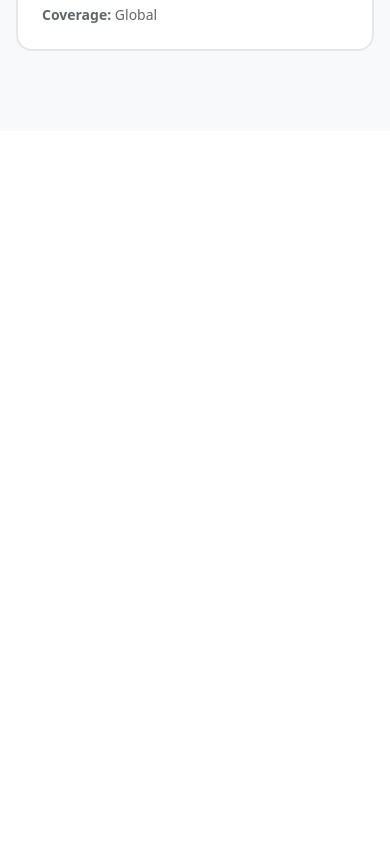
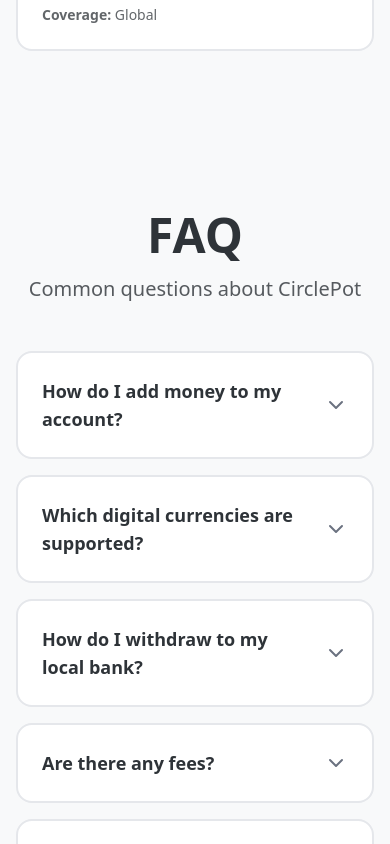
Before and after one commit to DevBigEazi/circlepot-landing-page, a React (Vite) app: page / in a window 390 px wide. Shown: the part 5960-6804 px from the top of the page. Before the commit the page ends 6091 px from the top, so only its background shows below. Built offline with nearby package versions, Linux system fonts and the light colour scheme.

Commit message:
feat: added FAQ section

```diff
--- /dev/null
+++ b/src/components/FAQSection.tsx
@@ -0,0 +1,48 @@
+import React from 'react';
+import { ChevronDown, ChevronUp } from 'lucide-react';
+import type { ThemeColors } from '../types';
+import { faqs } from '../data/constants';
+
+interface FAQSectionProps {
+  colors: ThemeColors;
+  openFaq: number | null;
+  setOpenFaq: (index: number | null) => void;
+}
+
+export const FAQSection: React.FC<FAQSectionProps> = ({ colors, openFaq, setOpenFaq }) => {
+  return (
+    <section className="py-20" style={{ backgroundColor: colors.background }}>
+      <div className="max-w-4xl mx-auto px-4 sm:px-6 lg:px-8">
+        <div className="text-center mb-12 animate-fadeIn">
+          <h2 className="text-5xl font-bold mb-4" style={{ color: colors.text }}>FAQ</h2>
+          <p className="text-xl font-medium" style={{ color: colors.text, opacity: 0.8 }}>Common questions about CirclePot</p>
+        </div>
+
+        <div className="space-y-4">
+          {faqs.map((faq, index) => (
+            <div key={index} className="border-2 rounded-2xl overflow-hidden transition-all duration-300 animate-slideUp" style={{ backgroundColor: colors.surface, borderColor: openFaq === index ? colors.primary : colors.border, animationDelay: `${index * 0.1}s` }}>
+              <button
+                className="flex justify-between items-center w-full p-6 text-left transition-colors hover:opacity-90"
+                onClick={() => setOpenFaq(openFaq === index ? null : index)}
+              >
+                <span className="text-lg font-bold pr-4" style={{ color: colors.text }}>{faq.question}</span>
+                <div className="shrink-0">
+                  {openFaq === index ? (
+                    <ChevronUp style={{ color: colors.primary }} size={24} />
+                  ) : (
+                    <ChevronDown style={{ color: colors.textLight }} size={24} />
+                  )}
+                </div>
+              </button>
+              {openFaq === index && (
+                <div className="px-6 pb-6 pt-0">
+                  <p className="leading-relaxed font-medium" style={{ color: colors.text, opacity: 0.8 }}>{faq.answer}</p>
+                </div>
+              )}
+            </div>
+          ))}
+        </div>
+      </div>
+    </section>
+  );
+};
--- a/src/pages/Home.tsx
+++ b/src/pages/Home.tsx
@@ -6,11 +6,13 @@
 import { HowItWorks } from '../components/HowItWorks';
 import { FeaturesShowcase } from '../components/FeaturesShowcase';
 import { PartnersSection } from '../components/PartnersSection';
+import { FAQSection } from '../components/FAQSection';
 
 
 export const Home: React.FC = () => {
 
     const [selectedCurrency, setSelectedCurrency] = useState('USD');
+    const [openFaq, setOpenFaq] = useState<number | null>(null);
 
   const { colors } = useThemeColors();
 
@@ -67,6 +69,7 @@
       <HowItWorks colors={colors} />
       <FeaturesShowcase colors={colors} currentCurrency={currentCurrency} />
       <PartnersSection colors={colors} />
+      <FAQSection colors={colors} openFaq={openFaq} setOpenFaq={setOpenFaq} />
     </div>
   );
 };
```
